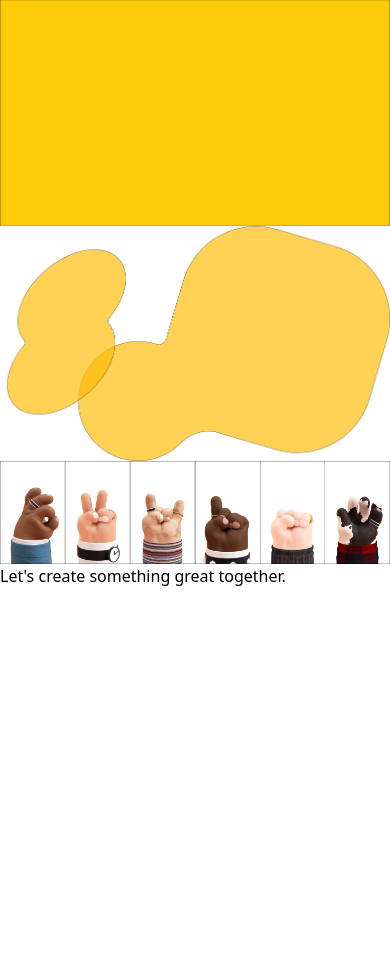
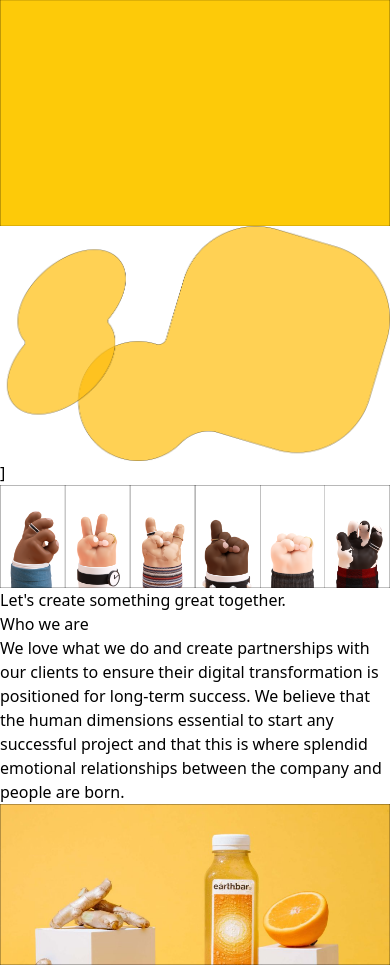
Before and after one commit to SmeyyeD/Internship-Project, a React (Vite) app: page / in a window 390 px wide. Before the commit the page ends 844 px from the top, so only its background shows below. Built offline with nearby package versions, Linux system fonts and the light colour scheme.

Commit message:
navbar-done

```diff
--- a/src/App.jsx
+++ b/src/App.jsx
@@ -1,6 +1,7 @@
 
 import './App.css'
 import Header from './components/Header'
+import NavBar from './components/NavBar'
 
 function App() {
 
@@ -8,6 +9,7 @@ function App() {
   return (
     <>
       <Header />
+      <NavBar />
     </>
   )
 }
--- a/src/components/Header.jsx
+++ b/src/components/Header.jsx
@@ -3,9 +3,9 @@ import React from 'react'
 function Header() {
     return (
 
-        <div class="relative w-full h-[700px] flex justify-center items-center overflow-hidden">
+        <div class="relative w-full h-[600px] flex justify-center items-center overflow-hidden">
             <img src="images/BG.png" alt="Background Image" class="absolute top-0 left-0 w-full h-[1000px] object-cover" />
-            <img src="images/Bg-Shape.png" alt="Background Shape" class="absolute top-1/2 left-1/2 transform -translate-x-1/2 -translate-y-1/2  h-[700px] object-cover" />
+            <img src="images/Bg-Shape.png" alt="Background Shape" class="absolute top-1/2 left-1/2 transform -translate-x-1/2 -translate-y-1/2  h-auto w-[1000px] object-cover" />]
             <img src="images/Hero.png" alt="Hero Image" class="absolute bottom-0 left-1/2 transform -translate-x-1/2 w-[1100px] h-auto object-cover" />
 
             <div class="relative text-black text-center text-7xl font-bold z-8 font-sans bottom-20">
--- /dev/null
+++ b/src/components/NavBar.jsx
@@ -0,0 +1,17 @@
+import React from 'react'
+
+function NavBar() {
+    return (
+        <div class="flex flex-col items-center justify-center h-screen text-left px-4 sm:px-8 pt-[300px]">
+            <h1 class="font-bold text-xl sm:text-2xl md:text-3xl text-left w-full max-w-6xl">
+                Who we are
+            </h1>
+            <p class="mt-6 sm:mt-8 text-left sm:max-w-5xl md:max-w-6xl mx-auto text-2xl tracking-normal">
+                We love what we do and create partnerships with our clients to ensure their digital transformation is positioned for long-term success. We believe that the human dimensions essential to start any successful project and that this is where splendid emotional relationships between the company and people are born.
+            </p>
+            <img src="images/MidImage.png" alt="" class="w-[1300px] h-auto mt-10 pt-16" />
+        </div>
+    )
+}
+
+export default NavBar
```
Also changed, not shown: public/images/MidImage.png (renamed from public/images/Mid Image.png), src/components/NavBar.js (deleted).
